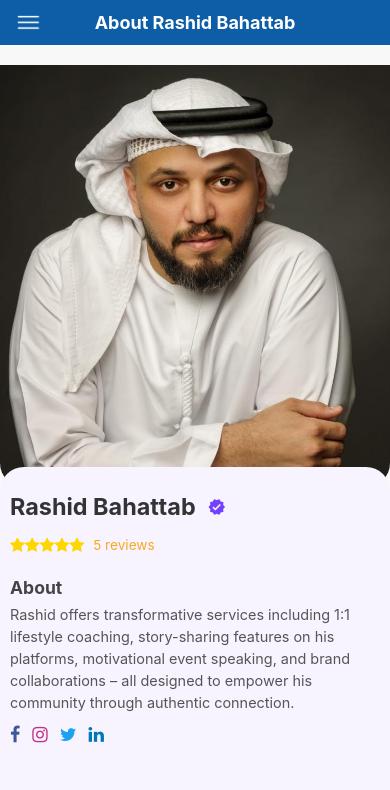
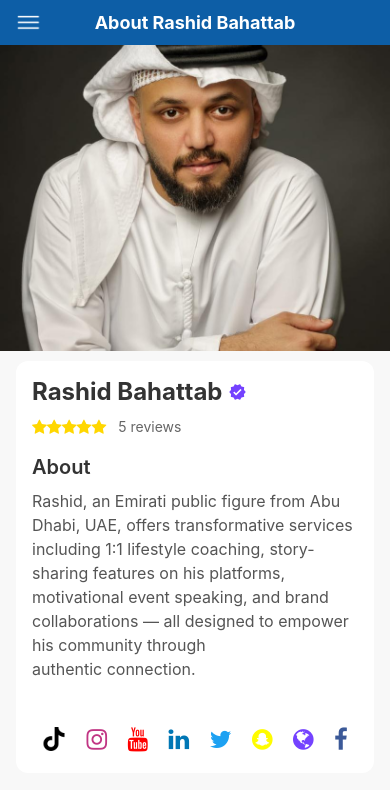
Before and after one commit to CodeBreezes/Ask_Rashid_APP, a React Native app: screen /AboutScreen in a window 390 px wide. Shown: the top 790 px of the page. Built offline with nearby package versions, Linux system fonts and the light colour scheme.

Commit message:
updated HomeScreen

```diff
--- a/src/screens/AboutScreen.js
+++ b/src/screens/AboutScreen.js
@@ -3,31 +3,64 @@ import {
   View,
   Text,
   Image,
-  ScrollView
+  ScrollView,
+  StyleSheet,
+  Dimensions,
+  TouchableOpacity,
+  Linking,
 } from 'react-native';
 import FontAwesome from 'react-native-vector-icons/FontAwesome';
 import MaterialIcons from 'react-native-vector-icons/MaterialIcons';
-import styles from '../styles/HomeScreen.styles';
 import MainLayout from '../components/MainLayout';
 
+const { width } = Dimensions.get('window');
+const IMAGE_HEIGHT = 300; // Full width, adjustable height
+
+// Social media links
+const socialLinks = [
+  { name: 'tiktok', type: 'image', url: 'https://tiktok.com/@rashid.bahattab', source: require('../assets/icons/tik-tok.png') },
+  { name: 'instagram', type: 'font', url: 'https://instagr.am/rashid.bahattab', color: '#C13584' },
+  { name: 'youtube', type: 'font', url: 'https://youtube.com/rashidbahattab', color: '#FF0000' },
+  { name: 'linkedin', type: 'font', url: 'https://ae.linkedin.com/in/rashid-bahattab-84127a88', color: '#0077B5' },
+  { name: 'twitter', type: 'font', url: 'https://x.com/rashid.bahattab', color: '#1DA1F2' },
+  { name: 'snapchat', type: 'font', url: 'https://snapchat.com/add/rashidbahattab', color: '#FFFC00' },
+  { name: 'globe', type: 'font', url: 'https://rashidbahattab.com/who-is-rashid', color: '#7442ff' },
+  { name: 'facebook', type: 'font', url: 'https://facebook.com/rashid.ad.7587', color: '#3b5998' },
+];
+
 const AboutScreen = () => {
+  const openLink = (url) => {
+    Linking.openURL(url).catch((err) => console.error('Failed to open URL:', err));
+  };
+
   return (
     <MainLayout title="About Rashid Bahattab">
-      <ScrollView contentContainerStyle={styles.scrollContainer}>
-        {/* Profile Image */}
-        <View style={styles.profileImageWrapper}>
+      <View style={styles.container}>
+        {/* Fixed Full-Width Image */}
         <Image
           source={require('../assets/rashidprofile.jpg')}
-            style={styles.profileImage}
+          style={styles.fixedImage}
           resizeMode="cover"
         />
-        </View>
+
+        {/* Scrollable Content */}
+        <ScrollView
+          contentContainerStyle={styles.scrollContainer}
+          showsVerticalScrollIndicator={false}
+        >
+          {/* Spacer */}
+          <View style={{ height: IMAGE_HEIGHT }} />
 
           <View style={styles.content}>
             {/* Name and Verified Badge */}
             <View style={styles.nameRow}>
               <Text style={styles.name}>Rashid Bahattab</Text>
-            <MaterialIcons name="verified" size={18} color="#7442ff" style={{ marginLeft: 6 }} />
+              <MaterialIcons
+                name="verified"
+                size={18}
+                color="#7442ff"
+                style={{ marginLeft: 6 }}
+              />
             </View>
 
             {/* Star Ratings */}
@@ -38,28 +71,105 @@ const AboutScreen = () => {
               <Text style={styles.reviewText}> 5 reviews</Text>
             </View>
 
-
             <Text style={styles.sectionTitle}>About</Text>
             <Text style={styles.description}>
-            Rashid offers transformative services including 1:1 lifestyle coaching,
-            story-sharing features on his platforms, motivational event speaking,
-            and brand collaborations – all designed to empower his community
-            through authentic connection.
+              Rashid, an Emirati public figure from Abu Dhabi, UAE, offers transformative services including 1:1 lifestyle coaching, story-sharing features on his platforms, motivational event speaking, and brand collaborations — all designed to empower his community through authentic connection.
             </Text>
-
 
             {/* Social Media Icons Row */}
             <View style={styles.socialIconsRow}>
-            <FontAwesome name="facebook" size={18} color="#3b5998" style={styles.iconSpacing} />
-            <FontAwesome name="instagram" size={18} color="#C13584" style={styles.iconSpacing} />
-            <FontAwesome name="twitter" size={18} color="#1DA1F2" style={styles.iconSpacing} />
-            <FontAwesome name="linkedin" size={18} color="#0077B5" style={styles.iconSpacing} />
+              {socialLinks.map((item, index) => (
+                <TouchableOpacity key={index} onPress={() => openLink(item.url)}>
+                  {item.type === 'font' ? (
+                    <FontAwesome
+                      name={item.name}
+                      size={24}
+                      color={item.color}
+                      style={styles.iconSpacing}
+                    />
+                  ) : (
+                    <Image
+                      source={item.source}
+                      style={[styles.iconSpacing, { width: 24, height: 24 }]}
+                      resizeMode="contain"
+                    />
+                  )}
+                </TouchableOpacity>
+              ))}
             </View>
-
           </View>
         </ScrollView>
+      </View>
     </MainLayout>
   );
 };
 
+const styles = StyleSheet.create({
+  container: {
+    flex: 1,
+    position: 'relative',
+  },
+  fixedImage: {
+    width: '100%',
+    height: IMAGE_HEIGHT * 1.02,
+    position: 'absolute',
+    top: 0,
+    left: 0,
+    right: 0,
+    zIndex: -1,
+  },
+  scrollContainer: {
+    padding: 16,
+    paddingBottom: 50,
+  },
+  content: {
+    backgroundColor: '#fff',
+    borderRadius: 12,
+    padding: 16,
+    elevation: 2,
+  },
+  nameRow: {
+    flexDirection: 'row',
+    alignItems: 'center',
+    marginBottom: 12,
+  },
+  name: {
+    fontSize: 24,
+    fontWeight: 'bold',
+    color: '#333',
+  },
+  starsRow: {
+    flexDirection: 'row',
+    alignItems: 'center',
+    marginBottom: 20,
+  },
+  reviewText: {
+    fontSize: 14,
+    color: '#666',
+    marginLeft: 8,
+  },
+  sectionTitle: {
+    fontSize: 20,
+    fontWeight: '600',
+    color: '#333',
+    marginBottom: 10,
+  },
+  description: {
+    fontSize: 16,
+    color: '#555',
+    lineHeight: 24,
+    marginBottom: 20,
+  },
+  socialIconsRow: {
+    flexDirection: 'row',
+    flexWrap: 'wrap',
+    justifyContent: 'space-around',
+    marginTop: 20,
+  },
+  iconSpacing: {
+    marginHorizontal: 10,
+    marginVertical: 6,
+  },
+});
+
 export default AboutScreen;
--- a/src/screens/HomeScreen.js
+++ b/src/screens/HomeScreen.js
@@ -4,12 +4,28 @@ import {
   Text,
   Image,
   TouchableOpacity,
-  ScrollView
+  ScrollView,
+  Linking,
 } from 'react-native';
 import FontAwesome from 'react-native-vector-icons/FontAwesome';
 import MaterialIcons from 'react-native-vector-icons/MaterialIcons';
 import styles from '../styles/HomeScreen.styles';
 
+// Social media links
+const socialLinks = [
+  { name: 'tiktok', type: 'image', url: 'https://tiktok.com/@rashid.bahattab', source: require('../assets/icons/tik-tok.png') },
+  { name: 'instagram', type: 'font', url: 'https://instagr.am/rashid.bahattab', color: '#C13584' },
+  { name: 'youtube', type: 'font', url: 'https://youtube.com/rashidbahattab', color: '#FF0000' },
+  { name: 'linkedin', type: 'font', url: 'https://ae.linkedin.com/in/rashid-bahattab-84127a88', color: '#0077B5' },
+  { name: 'twitter', type: 'font', url: 'https://x.com/rashid.bahattab', color: '#1DA1F2' },
+  { name: 'snapchat', type: 'font', url: 'https://snapchat.com/add/rashidbahattab', color: '#FFFC00' },
+  { name: 'globe', type: 'font', url: 'https://rashidbahattab.com/who-is-rashid', color: '#7442ff' },
+  { name: 'facebook', type: 'font', url: 'https://facebook.com/rashid.ad.7587', color: '#3b5998' },
+];
+
+const openLink = (url) => {
+  Linking.openURL(url).catch((err) => console.error('Failed to open URL:', err));
+};
 
 const HomeScreen = ({ navigation }) => {
   return (
@@ -36,13 +52,30 @@ const HomeScreen = ({ navigation }) => {
 
           <Text style={styles.sectionTitle}>About</Text>
           <Text style={styles.description}>
-            Rashid offers transformative services including 1:1 lifestyle coaching,
-            story-sharing features on his platforms, motivational event speaking,
-            and brand collaborations – all designed to empower his community
-            through authentic connection.
+          Rashid, an Emirati public figure from Abu Dhabi, UAE, offers transformative services including 1:1 lifestyle coaching, story-sharing features on his platforms, motivational event speaking, and brand collaborations — all designed to empower his community through authentic connection.
           </Text>
 
-          <Text style={styles.role}>Social Media Influencer</Text>
+          {/* Social Media Icons Section */}
+          <View style={{ flexDirection: 'row', flexWrap: 'wrap', justifyContent: 'space-around', marginVertical: 16 }}>
+            {socialLinks.map((item, index) => (
+              <TouchableOpacity key={index} onPress={() => openLink(item.url)}>
+                {item.type === 'font' ? (
+                  <FontAwesome
+                    name={item.name}
+                    size={28}
+                    color={item.color}
+                    style={{ marginHorizontal: 12, marginVertical: 8 }}
+                  />
+                ) : (
+                  <Image
+                    source={item.source}
+                    style={{ width: 32, height: 32, marginHorizontal: 12, marginVertical: 8 }}
+                    resizeMode="contain"
+                  />
+                )}
+              </TouchableOpacity>
+            ))}
+          </View>
 
           <TouchableOpacity
             style={styles.button}
--- a/src/styles/HomeScreen.styles.js
+++ b/src/styles/HomeScreen.styles.js
@@ -20,7 +20,7 @@ export default StyleSheet.create({
   },
   content: {
     paddingHorizontal: 10,
-    paddingVertical: 25,
+    paddingVertical: 5,
     backgroundColor: '#f7f4ff',
     borderTopLeftRadius: 24,
     borderTopRightRadius: 24,
@@ -71,7 +71,7 @@ export default StyleSheet.create({
     backgroundColor: '#0D5EA6',
     paddingVertical: 16,
     borderRadius: 25,
-    marginTop: 30,
+    marginTop: 15,
     alignItems: 'center',
   },
   buttonText: {
```
Also changed, not shown: src/assets/icons/tik-tok.png (added). Lines whose indentation alone changed are shown as unchanged.
